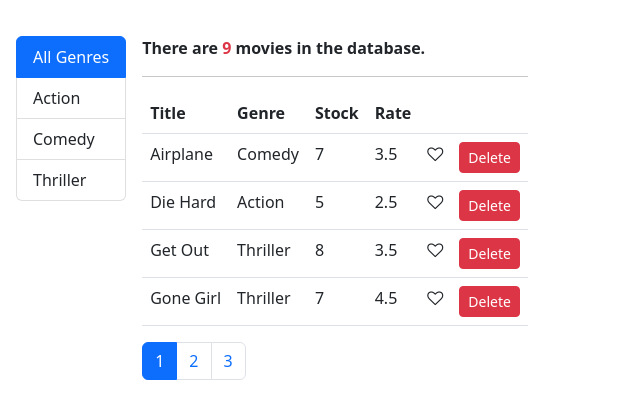
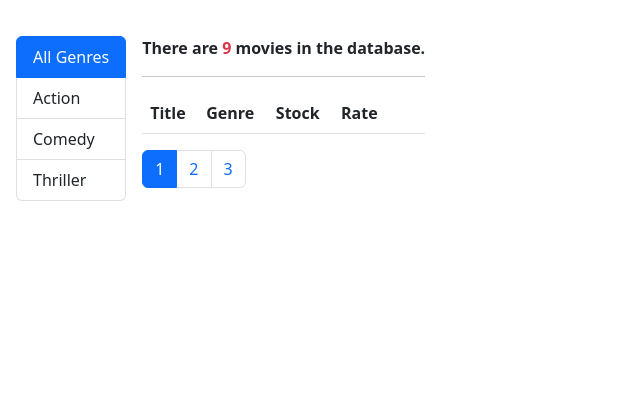
Before and after one commit to MirelaKostova/vidly, a React (Create React App) app: page / in a window 1280 px wide. Shown: the top 418 px of the page, without its empty margins (0-640 px from the left). Built offline with nearby package versions, Linux system fonts and the light colour scheme.

Commit message:
TableBody component

```diff
--- a/src/components/common/tableBody.jsx
+++ b/src/components/common/tableBody.jsx
@@ -1,16 +1,16 @@
 import Like from "./like";
 
-const TableBody = ({ movies, onLike, onDelete }) => {
+const TableBody = ({ data, onLike, onDelete }) => {
   //   console.log("movies->", movies);
 
   return (
     <tbody>
-      {movies.map((movie) => (
-        <tr key={movie._id}>
-          <td>{movie.title}</td>
-          <td>{movie.genre.name}</td>
-          <td>{movie.numberInStock}</td>
-          <td>{movie.dailyRentalRate}</td>
+      {/* {data.map((item) => (
+        <tr key={item._id}>
+          <td>{item.title}</td>
+          <td>{item.genre.name}</td>
+          <td>{item.numberInStock}</td>
+          <td>{item.dailyRentalRate}</td>
           <td>
             <Like status={movie.liked} onClick={() => onLike(movie)} />
           </td>
@@ -24,7 +24,7 @@ const TableBody = ({ movies, onLike, onDelete }) => {
             </button>
           </td>
         </tr>
-      ))}
+      ))} */}
     </tbody>
   );
 };
--- a/src/components/moviesTable.jsx
+++ b/src/components/moviesTable.jsx
@@ -22,7 +22,12 @@ const MoviesTable = ({ movies, sortColumn, onLike, onDelete, onSort }) => {
           onSort={onSort}
         />
 
-        <TableBody movies={movies} onLike={onLike} onDelete={onDelete} />
+        <TableBody
+          data={movies}
+          columns={columns}
+          onLike={onLike}
+          onDelete={onDelete}
+        />
         {/*
         <tbody>
           {movies.map((movie) => (
```
